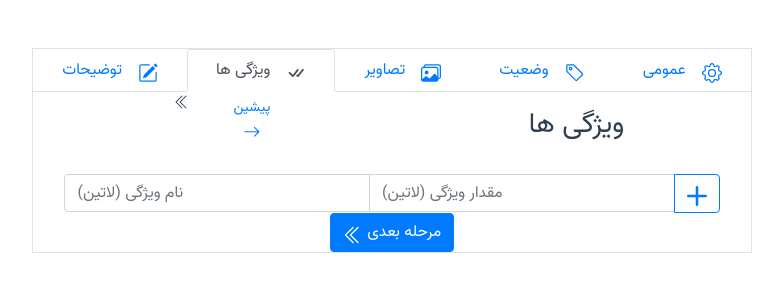
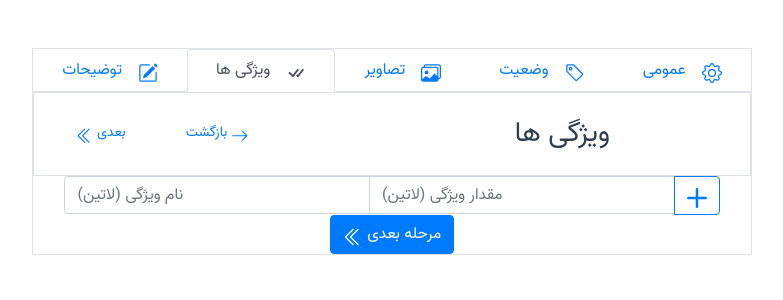
Before and after one commit to mikoloism/vueStoreDashboard, a Vue app: page /dashboard in a window 1280 px wide. Shown: the top 300 px of the page, without its empty margins (248-1031 px from the left). Built offline with nearby package versions, Linux system fonts and the light colour scheme.

Commit message:
fixing box-sizing in bootstrap

```diff
--- a/src/components/tabs/v-tab-header.vue
+++ b/src/components/tabs/v-tab-header.vue
@@ -1,22 +1,25 @@
 <template>
-  <b-row class="text-right" align-h="center">
-    <b-col cols="3">
-      <b-row>
-        <b-col cols="6">
+  <div
+    dir="ltr"
+    class="d-flex overflow-hidden p-2 pb-1 pt-4 border border-1 text-right"
+  >
+    <div class="col-4">
+      <div class="row">
+        <b-btn class="col-6" size="sm" variant="link">
           <b-icon icon="chevron-double-left" />
-        </b-col>
-        <b-col cols="6">
-          <b-btn size="sm" variant="link">
-            پیشین
-            <b-icon icon="arrow-right" />
-          </b-btn>
-        </b-col>
-      </b-row>
-    </b-col>
-    <b-col class="h3 text-right pr-5 p-3" align-self="start" cols="6">
-      <h3>{{ header }}</h3>
-    </b-col>
-  </b-row>
+          بعدی
+        </b-btn>
+        <b-btn class="col-6" size="sm" variant="link">
+          بازگشت
+          <b-icon icon="arrow-right" />
+        </b-btn>
+      </div>
+    </div>
+
+    <div class="h3 text-right col-6">
+      <h3 class="cols-12">{{ header }}</h3>
+    </div>
+  </div>
 </template>
 
 <script>
```
